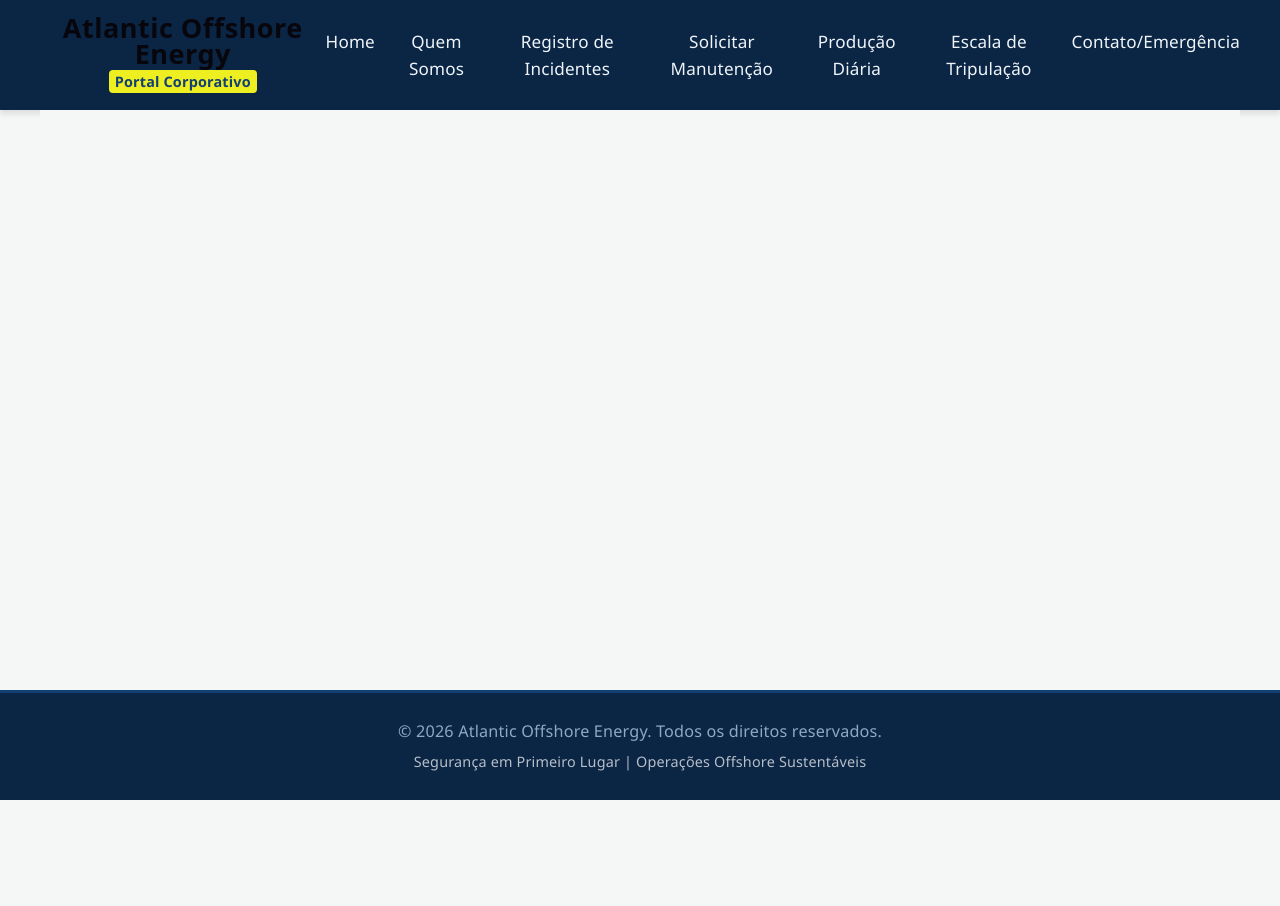
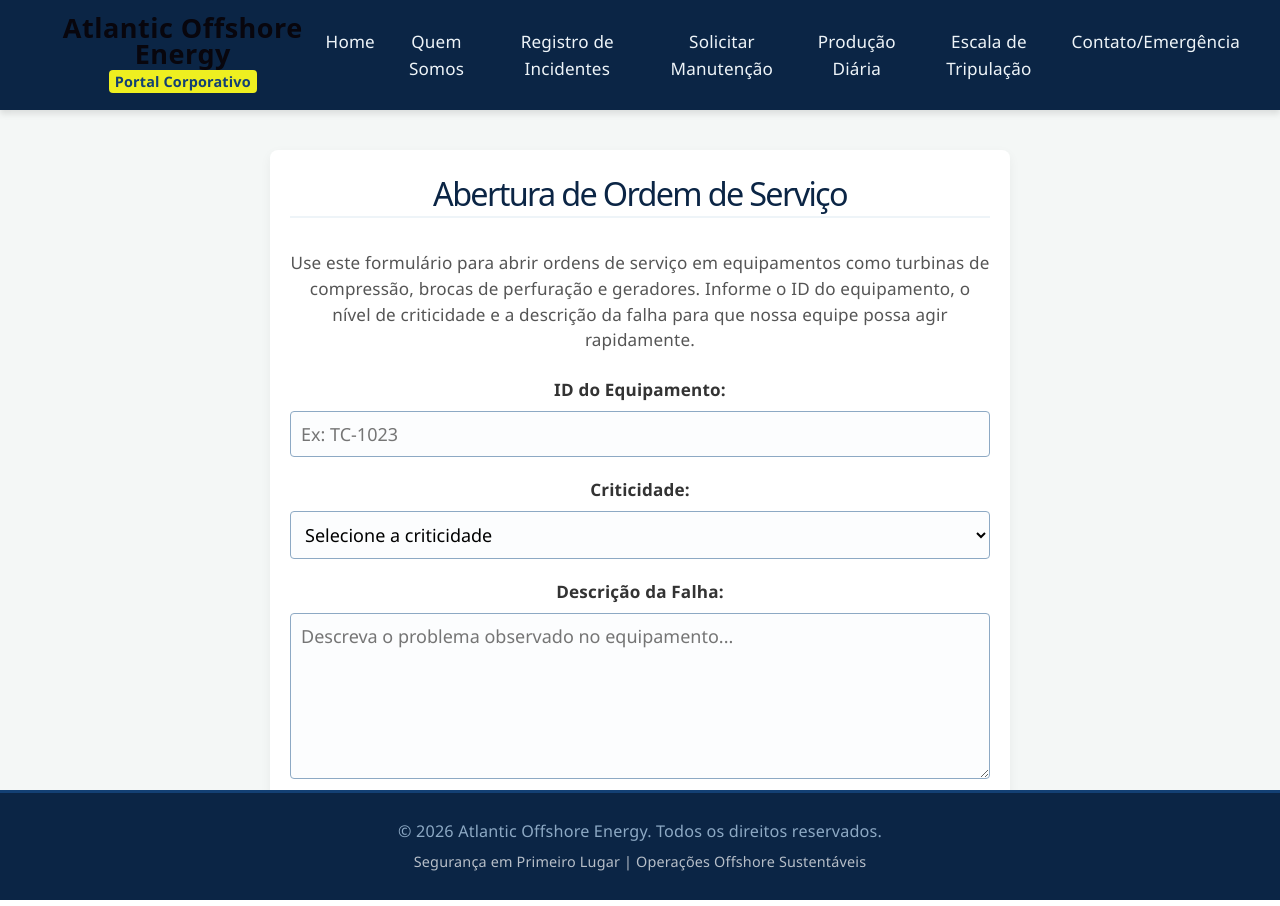
Before and after one commit to BrunnoRosa/ativ_pontuada_equipe, a React (Vite) app in the folder front-projeto-AOE/: page /manutencao in a window 1280 px wide. Before the commit the page ends 800 px from the top, so only its background shows below. Built offline with nearby package versions, Linux system fonts and the light colour scheme.

Commit message:
Tentando concertar merg

```diff
--- a/front-projeto-AOE/src/App.jsx
+++ b/front-projeto-AOE/src/App.jsx
@@ -11,31 +11,37 @@ import Home from './pages/Home';
 import RegistroIncidentes from './pages/RegistroIncidentes';
 import MonitoramentoProducao from './pages/MonitoramentoProducao';
 
+// Importando a página real que você acabou de criar
+import SolicitacaoManutencao from './pages/SolicitacaoManutencao';
+
 // Páginas da sua DUPLA (Criamos componentes temporários aqui para o código não quebrar)
 const QuemSomos = () => <div style={{ padding: '40px' }}><h2>Página Quem Somos</h2></div>;
-const SolicitacaoManutencao = () => <div style={{ padding: '40px' }}><h2>Página Solicitação de Manutenção</h2></div>;
 const EscalaTripulacao = () => <div style={{ padding: '40px' }}><h2>Página Escala de Tripulação</h2></div>;
 const ContatoEmergencia = () => <div style={{ padding: '40px' }}><h2>Página Contato de Emergência</h2></div>;
 
 export default function App() {
   return (
     <Router>
-      {/* Criamos essa div para envelopar todo o site */}
-      <div className="app-container">
+      {/* O Header fica fixo no topo de todas as páginas */}
       <Header />
 
-        {/* Tiramos aquele 'style' em linha daqui e vamos controlar pelo CSS */}
-        <main className="content-container">
+      <main className="content-container" style={{ minHeight: '80vh', padding: '20px' }}>
         <Routes>
+          {/* Suas Páginas */}
           <Route path="/" element={<Home />} />
           <Route path="/incidentes" element={<RegistroIncidentes />} />
           <Route path="/producao" element={<MonitoramentoProducao />} />
-            {/* ... as outras rotas permanecem iguais ... */}
+
+          {/* Páginas da sua Dupla (Rotas já configuradas) */}
+          <Route path="/quem-somos" element={<QuemSomos />} />
+          <Route path="/manutencao" element={<SolicitacaoManutencao />} />
+          <Route path="/escala" element={<EscalaTripulacao />} />
+          <Route path="/contato" element={<ContatoEmergencia />} />
         </Routes>
       </main>
 
+      {/* O Footer fica fixo no rodapé de todas as páginas */}
       <Footer />
-      </div>
     </Router>
   );
 }
--- a/front-projeto-AOE/src/index.css
+++ b/front-projeto-AOE/src/index.css
@@ -1,4 +1,3 @@
-
 :root {
   --text: #6b6375;
   --text-h: #08060d;
@@ -157,56 +156,3 @@ body {
   background-color: #f4f7f6; /* Fundo cinza bem claro para destacar os cards */
   color: #333333;
 }
-
-/* Garante que o navegador use 100% da altura da tela disponível */
-html, body, #root {
-  height: 100%;
-  margin: 0;
-  box-sizing: border-box;
-}
-
-/* O container principal vira um Flexbox em coluna */
-.app-container {
-  display: flex;
-  flex-direction: column;
-  min-height: 100vh; /* Ocupa no mínimo 100% da altura da tela */
-}
-
-/* O conteúdo do meio ganha a propriedade 'flex: 1',
-   o que obriga ele a esticar e empurrar o footer para baixo */
-.content-container {
-  flex: 1;
-  padding: 20px;
-  max-width: 1200px;
-  width: 100%;
-  margin: 0 auto;
-  box-sizing: border-box;
-}
-
-/* 1. Reset completo para garantir que nenhum elemento force um fundo escuro */
-html, body, #root {
-  height: 100%;
-  margin: 0;
-  padding: 0;
-  background-color: #f4f7f6 !important; /* Força o fundo cinza claro em tudo */
-  font-family: 'Segoe UI', Roboto, Helvetica, Arial, sans-serif;
-}
-
-/* 2. Garante que o container que envelopa o site também use o fundo claro */
-.app-container {
-  display: flex;
-  flex-direction: column;
-  min-height: 100vh;
-  background-color: #f4f7f6;
-}
-
-/* 3. O miolo do site centralizado (o fundo preto sumirá das laterais) */
-.content-container {
-  flex: 1;
-  padding: 20px;
-  max-width: 1200px;
-  width: 100%;
-  margin: 0 auto;
-  box-sizing: border-box;
-  background-color: #f4f7f6; /* Alinha com o resto do fundo */
-}
--- a/front-projeto-AOE/src/pages/SolicitacaoManutencao/index.jsx
+++ b/front-projeto-AOE/src/pages/SolicitacaoManutencao/index.jsx
@@ -1,6 +1,38 @@
-import './style.css'
+import React, { useState } from 'react';
+import './style.css';
 
 export default function SolicitacaoManutencao() {
+  // Estado para capturar todos os campos do formulário
+  const [formData, setFormData] = useState({
+    equipamentoId: '',
+    criticidade: '',
+    descricaoFalha: ''
+  });
+
+  // Atualiza o estado conforme o usuário digita
+  const handleChange = (e) => {
+    const { name, value } = e.target;
+    setFormData({ ...formData, [name]: value });
+  };
+
+  // Lida com o envio do formulário
+  const handleSubmit = (e) => {
+    e.preventDefault();
+    console.log('Enviando dados via POST para o Spring Boot:', formData);
+
+    // Aqui entrará o fetch/axios para enviar ao Backend
+    // ex: axios.post('http://localhost:8080/api/manutencao', formData)
+
+    alert('Ordem de serviço registrada com sucesso no banco de dados!');
+
+    // Limpa o formulário após o envio
+    setFormData({
+      equipamentoId: '',
+      criticidade: '',
+      descricaoFalha: ''
+    });
+  };
+
   return (
     <main className='solicitacao-manutencao-page'>
       <section className='solicitacao-manutencao-card'>
@@ -11,34 +43,52 @@ export default function SolicitacaoManutencao() {
           da falha para que nossa equipe possa agir rapidamente.
         </p>
 
-        <form className='solicitacao-form'>
-          <label htmlFor='equipamentoId'>ID do Equipamento</label>
+        <form onSubmit={handleSubmit} className='solicitacao-form'>
+          <div className="form-group">
+            <label htmlFor='equipamentoId'>ID do Equipamento:</label>
             <input
               id='equipamentoId'
               name='equipamentoId'
               type='text'
+              value={formData.equipamentoId}
+              onChange={handleChange}
               placeholder='Ex: TC-1023'
+              required
             />
+          </div>
 
-          <label htmlFor='criticidade'>Criticidade</label>
-          <select id='criticidade' name='criticidade'>
+          <div className="form-group">
+            <label htmlFor='criticidade'>Criticidade:</label>
+            <select
+              id='criticidade'
+              name='criticidade'
+              value={formData.criticidade}
+              onChange={handleChange}
+              required
+            >
               <option value=''>Selecione a criticidade</option>
-            <option value='alta'>Alta</option>
-            <option value='media'>Média</option>
-            <option value='baixa'>Baixa</option>
+              <option value='Baixa'>Baixa</option>
+              <option value='Média'>Média</option>
+              <option value='Alta'>Alta</option>
             </select>
+          </div>
 
-          <label htmlFor='descricaoFalha'>Descrição da Falha</label>
+          <div className="form-group">
+            <label htmlFor='descricaoFalha'>Descrição da Falha:</label>
             <textarea
               id='descricaoFalha'
               name='descricaoFalha'
+              value={formData.descricaoFalha}
+              onChange={handleChange}
               rows='6'
               placeholder='Descreva o problema observado no equipamento...'
+              required
             />
+          </div>
 
-          <button type='submit'>Enviar Ordem de Serviço</button>
+          <button type='submit' className="btn-submit">Enviar Ordem de Serviço</button>
         </form>
       </section>
     </main>
-  )
+  );
 }
--- a/front-projeto-AOE/src/pages/SolicitacaoManutencao/style.css
+++ b/front-projeto-AOE/src/pages/SolicitacaoManutencao/style.css
@@ -0,0 +1,90 @@
+
+/* Container principal da página */
+.solicitacao-manutencao-page {
+  padding: 20px;
+}
+
+/* Card central com fundo branco e sombra */
+.solicitacao-manutencao-card {
+  max-width: 700px;
+  margin: 0 auto;
+  padding: 30px 20px;
+  background-color: #ffffff;
+  border-radius: 8px;
+  box-shadow: 0 4px 12px rgba(0, 0, 0, 0.05);
+}
+
+/* Estilo do título H1 */
+.solicitacao-manutencao-card h1 {
+  color: #0b2545;
+  border-bottom: 2px solid #eef4f8;
+  padding-bottom: 10px;
+  margin-top: 0;
+  font-size: 1.8rem;
+}
+
+/* Estilo do texto explicativo */
+.solicitacao-manutencao-card p {
+  color: #555;
+  line-height: 1.5;
+  margin-bottom: 24px;
+  font-size: 0.95rem;
+}
+
+/* Container do formulário */
+.solicitacao-form {
+  display: flex;
+  flex-direction: column;
+  gap: 20px;
+}
+
+/* Agrupamento de label + input */
+.form-group {
+  display: flex;
+  flex-direction: column;
+  gap: 8px;
+}
+
+.form-group label {
+  font-weight: 600;
+  color: #333;
+  font-size: 0.95rem;
+}
+
+.form-group input,
+.form-group select,
+.form-group textarea {
+  padding: 10px;
+  border: 1px solid #8da9c4;
+  border-radius: 4px;
+  font-size: 1rem;
+  background-color: #fcfdfe;
+  font-family: inherit;
+}
+
+/* Efeito ao clicar no campo de texto */
+.form-group input:focus,
+.form-group select:focus,
+.form-group textarea:focus {
+  outline: none;
+  border-color: #134074;
+  box-shadow: 0 0 0 3px rgba(19, 64, 116, 0.1);
+}
+
+/* Botão de envio (Azul corporativo/Manutenção) */
+.btn-submit {
+  background-color: #134074;
+  color: white;
+  padding: 12px;
+  font-size: 1.1rem;
+  font-weight: bold;
+  border: none;
+  border-radius: 4px;
+  cursor: pointer;
+  transition: background-color 0.2s ease;
+  margin-top: 10px;
+}
+
+.btn-submit:hover {
+  background-color: #0b2545;
+}
```
Lines whose indentation alone changed are shown as unchanged.
